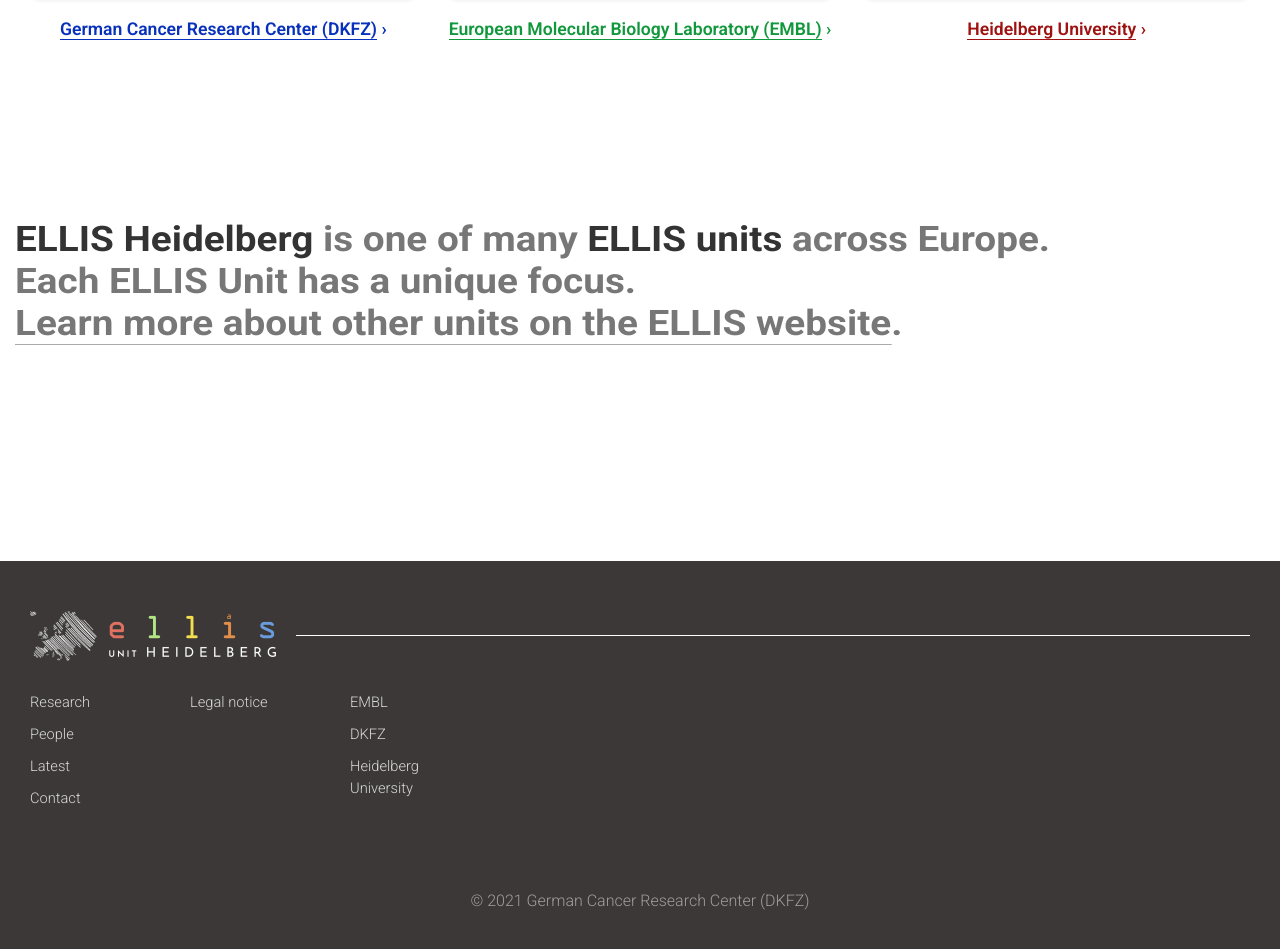
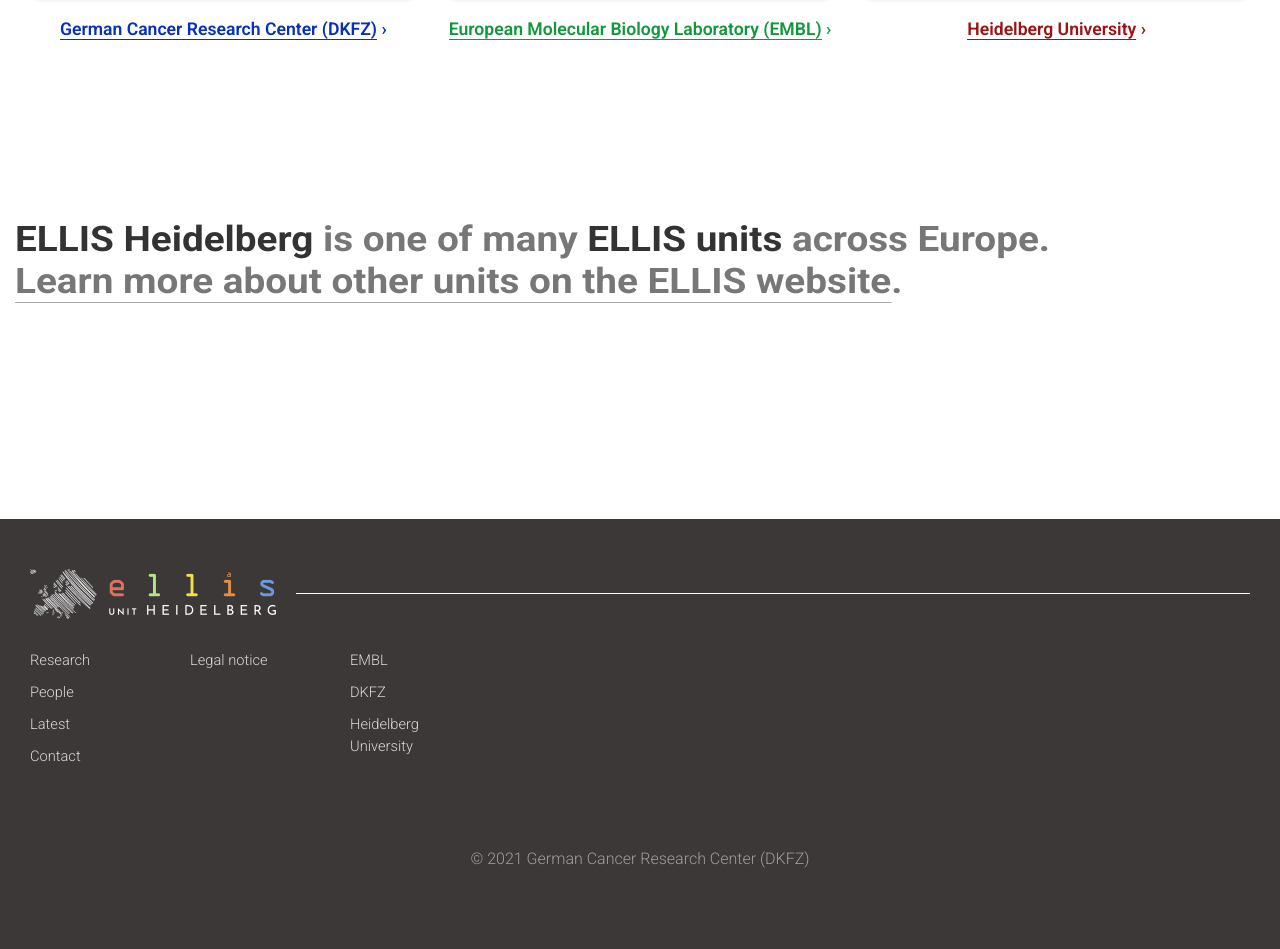
Before and after one commit to n-govindarajan/ellis-life-hd.github.io, a Jekyll site: the page built from pages/0-home.md, in a window 1280 px wide, cut to the strip 3278-4227 px from the top of the page. Built offline with Jekyll 4.4.1, drawn with Linux system fonts in a browser that asks for light colours.

Commit message:
Deleted 2nd line

```diff
--- a/_includes/brand-ellis.html
+++ b/_includes/brand-ellis.html
@@ -1,6 +1,5 @@
 <div class="container brand">
     <p class="lead"><strong>ELLIS Heidelberg</strong> is one of many <strong>ELLIS<br class="d-block d-sm-none"> units</strong> across Europe.<br/>
-    Each ELLIS Unit has a unique focus.<br/>
     <a href="https://ellis.eu/units" target="_blank">Learn more about other units on the ELLIS website</a>.</p>
 </div>
 <br /><br /><br />
```
